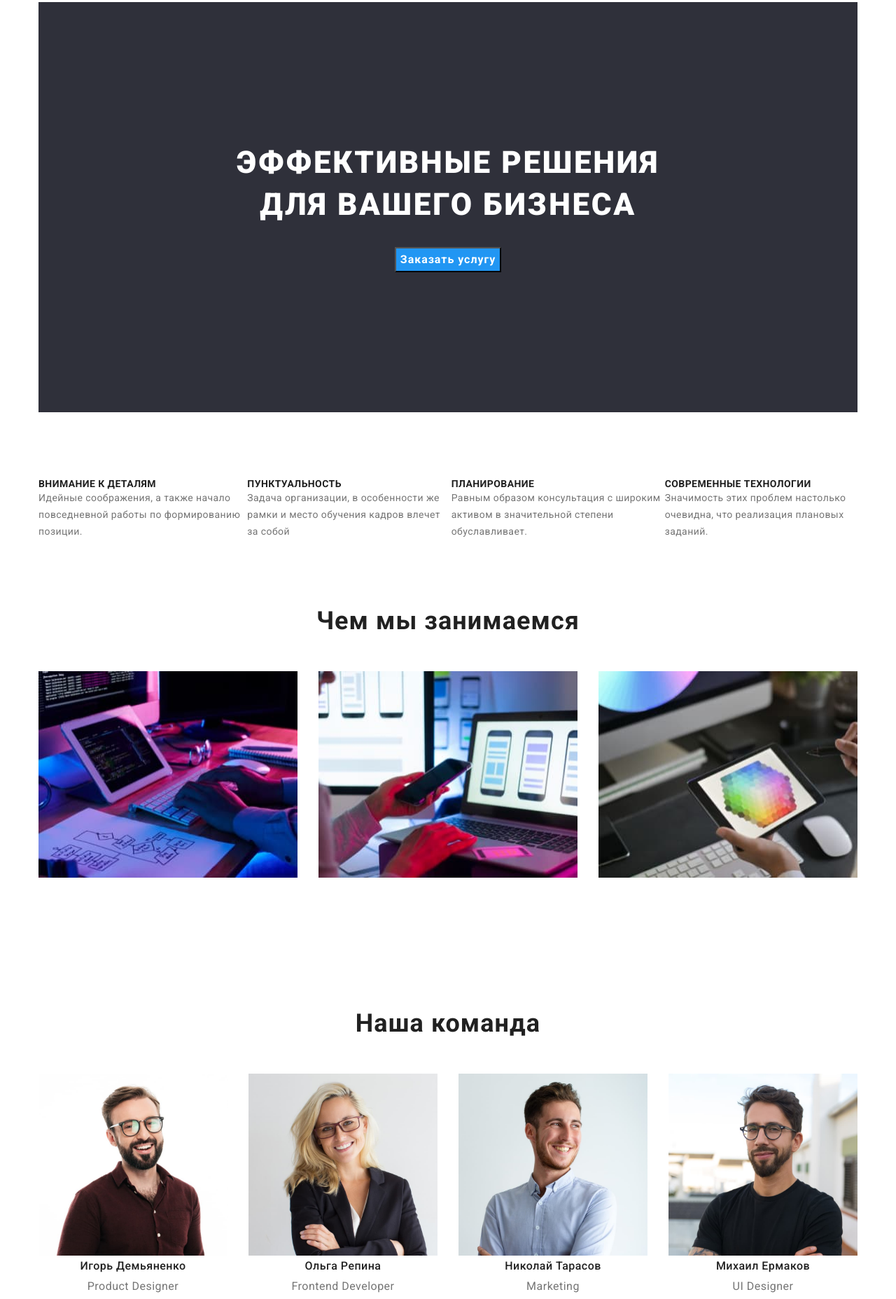
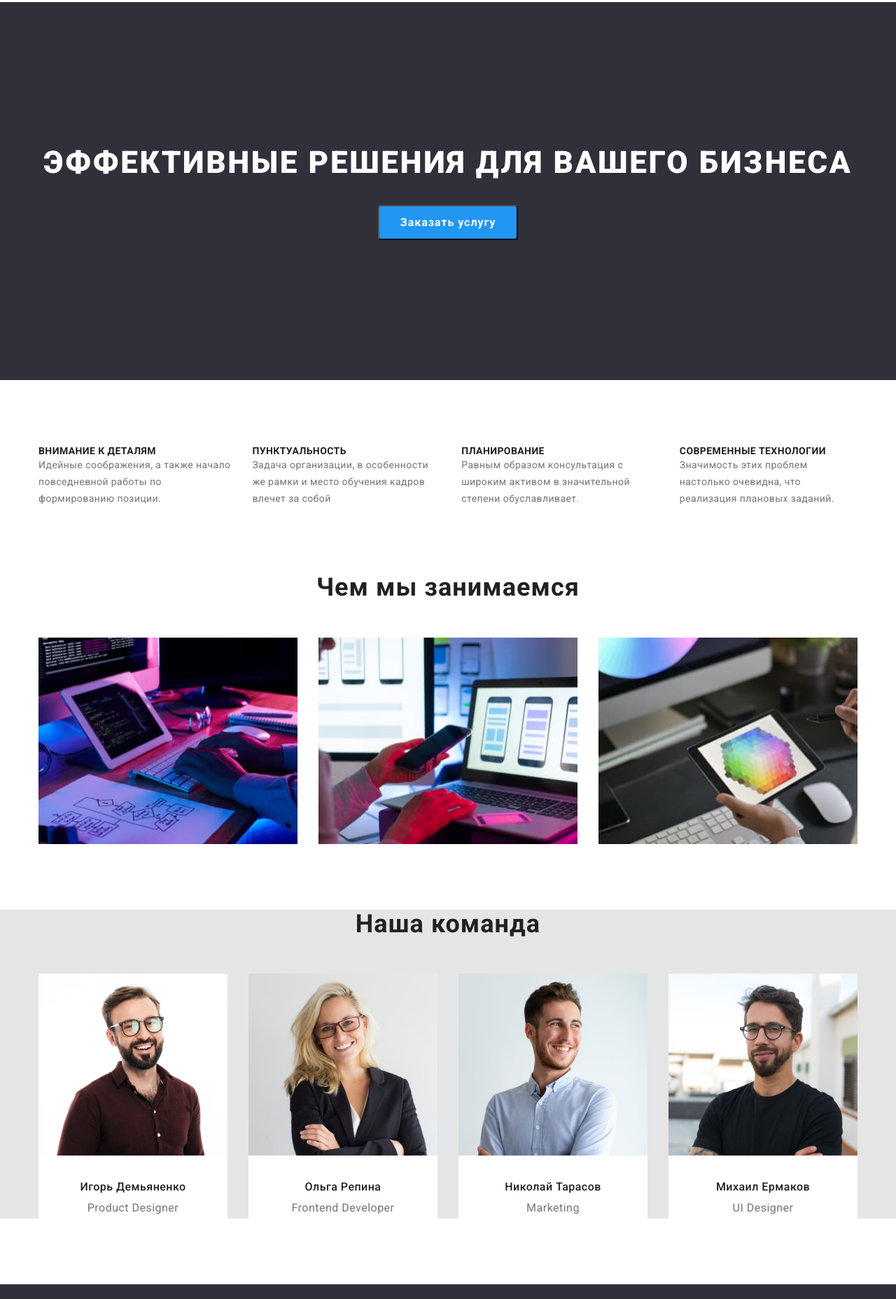
Before and after one commit to Viktorijasuprun/goit-markup-hw-03, a plain HTML site: page index.html in a window 1280 px wide. Shown: the part 77-1933 px from the top of the page at 70% size. Drawn offline with nearby package versions, Linux system fonts and the light colour scheme.

Commit message:
hw3  witout bags

```diff
--- a/css/styles.css
+++ b/css/styles.css
@@ -97,6 +97,9 @@ img {
 .menu-item :focus {
   color: var(--accent-color);
 }
+.menu-item :visited {
+  color: #000000;
+}
 
 .menu .menu-item .current {
   color: #188ce8;
@@ -127,6 +130,8 @@ img {
   background-color: #2f303a;
   text-align: center;
   align-items: center;
+  padding-top: 200px;
+  padding-bottom: 200px;
 }
 
 .main-title {
@@ -136,8 +141,7 @@ img {
   letter-spacing: 0.06em;
   text-transform: uppercase;
   color: var(--title-text-color);
-  padding-top: 200px;
-  padding-bottom: 30px;
+  margin-bottom: 30px;
 }
 
 .main-title-button {
@@ -148,7 +152,11 @@ img {
   cursor: pointer;
   color: var(--title-text-color);
   background-color: var(--accent-color);
-  margin-bottom: 200px;
+  height: 50px;
+  width: 200px;
+  left: 700px;
+  top: 430px;
+  border-radius: 4px;
 }
 
 .main-title-button:hover,
@@ -156,12 +164,16 @@ img {
   background-color: #188ce8;
   color: var(--title-text-color);
 }
+.identitation {
+  padding-top: 94px;
+  padding-bottom: 94px;
+}
+
 .subtitle {
   display: flex;
   align-items: center;
-  margin-top: 95px;
-  margin-bottom: 95px;
 }
+
 .subtitle-list {
   font-weight: bold;
   font-size: 14px;
@@ -169,6 +181,9 @@ img {
   letter-spacing: 0.03em;
   text-transform: uppercase;
   color: var(--primary-text-color);
+}
+.subt-identit:not(:last-child) {
+  padding-right: 30px;
 }
 .subt-list-text {
   font-size: 14px;
@@ -183,23 +198,23 @@ img {
   text-align: center;
   letter-spacing: 0.03em;
   color: var(--primary-text-color);
-  margin-bottom: 50px;
+  padding-bottom: 50px;
 }
 
 .benefits-descrt,
 .team-list {
   display: flex;
-  margin-top: -30px;
-  margin-left: -30px;
+  justify-content: space-between;
 }
 
-.benefits-list,
-.team-item {
-  margin-top: 30px;
-  margin-left: 30px;
+.our-team {
+  background-color: #e5e5e5;
+  margin-top: 94px;
   margin-bottom: 94px;
 }
-
+.team-item {
+  background-color: #ffffff;
+}
 .title-team {
   font-weight: bold;
   font-size: 36px;
@@ -207,8 +222,7 @@ img {
   text-align: center;
   letter-spacing: 0.03em;
   color: var(--primary-text-color);
-  margin-top: 94px;
-  margin-bottom: 50px;
+  padding-bottom: 50px;
 }
 
 .subt-team-name {
@@ -218,6 +232,7 @@ img {
   text-align: center;
   letter-spacing: 0.03em;
   color: var(--primary-text-color);
+  margin-top: 30px;
 }
 .team-profession {
   font-size: 16px;
@@ -228,9 +243,11 @@ img {
 }
 .footer {
   background-color: #2f303a;
+  padding-top: 60px;
+  padding-bottom: 60px;
 }
 .logo-word {
-  padding-top: 60px;
+  margin-bottom: 20px;
 }
 .footer-logo {
   font-family: Raleway, sans-serif;
@@ -240,15 +257,13 @@ img {
   letter-spacing: 0.03em;
   color: var(--title-text-color);
 }
-.adress-list {
-  margin-top: 20px;
-  padding-bottom: 60px;
-}
+
 .footer-adress {
   font-size: 14px;
   line-height: 1.71;
   letter-spacing: 0.03em;
   color: var(--title-text-color);
+  font-style: normal;
 }
 
 .footer-contacts {
@@ -256,12 +271,13 @@ img {
   line-height: 1.71;
   letter-spacing: 0.03em;
   color: rgba(255, 255, 255, 0.6);
+  font-style: normal;
 }
 /*======Cтили для портфолио=====*/
 
 .all-link-text {
   justify-content: center;
-  margin-top: 94px;
+  padding-top: 94px;
   margin-bottom: 34px;
 }
 .portfolio-button {
@@ -272,7 +288,6 @@ img {
   letter-spacing: 0.03em;
   color: var(--primary-text-color);
   background: #f5f4fa;
-  border-radius: 4px;
 }
 
 .portfolio-button:hover,
@@ -299,7 +314,11 @@ img {
   margin-top: 30px;
   margin-left: 30px;
 }
-
+.portf-cube {
+  padding-top: 20px;
+  padding-left: 24px;
+  padding-right: 24px;
+}
 .portfolio-header {
   font-weight: bold;
   font-size: 18px;
--- a/index.html
+++ b/index.html
@@ -32,37 +32,35 @@
     </header>
     <main>
       <!--HERO-->
-      <div class="container ">
-      <section class="hero">
-        <h1 class="main-title">Эффективные решения <p>для вашего бизнеса</p> </h1>
+        <section class="hero">
+        <h1 class="main-title">Эффективные решения <span>для вашего бизнеса</span> </h1>
         <button class="main-title-button" type="button">Заказать услугу</button>
-        </div>
-      </section>
-      <section>
+        </section>
+      <section class="identitation">
         <div class="container">
         <ul class="subtitle list">
-          <li>
+          <li class="subt-identit" >
             <h3 class="subtitle-list">Внимание к деталям</h3>
             <p class="subt-list-text">
               Идейные соображения, а также начало повседневной работы по
               формированию позиции.
             </p>
           </li>
-          <li>
+          <li class="subt-identit">
             <h3 class="subtitle-list">Пунктуальность</h3>
             <p class="subt-list-text">
               Задача организации, в особенности же рамки и место обучения кадров
               влечет за собой
             </p>
           </li>
-          <li>
+          <li class="subt-identit" >
             <h3 class="subtitle-list">Планирование</h3>
             <p class="subt-list-text">
               Равным образом консультация с широким активом в значительной
               степени обуславливает.
             </p>
           </li>
-          <li>
+          <li class="subt-identit" >
             <h3 class="subtitle-list">Современные технологии</h3>
             <p class="subt-list-text">
               Значимость этих проблем настолько очевидна, что реализация
@@ -104,6 +102,7 @@
         </ul>
       </div>
       </section>
+
       <section class="our-team">
         <!--Our team-->
         <div class="container">
@@ -153,10 +152,11 @@
         </div>
       </section>
     </main>
-    <div class="container">
-    <footer class="footer">
+      <footer class="footer">
+      <div class="container">
       <div class="logo-word">
       <a class="footer-logo link" href="./"> <span class="logo-blue">Web</span>Studio </a>
+      </div>
       <address>
         <ul class="adress-list list">
           <li>
```
Also changed, not shown: Portfolio.html (+26 -4 lines).
